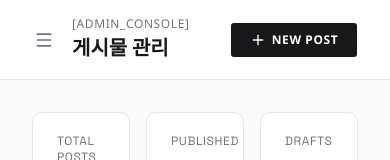
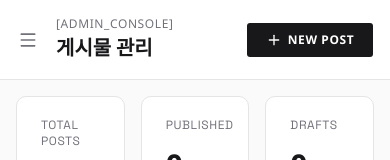
Before and after one commit to calevv/Z-cat-blog, a Next.js app: page /admin in a window 390 px wide. Shown: the top 160 px of the page. Built offline with nearby package versions, Linux system fonts and the light colour scheme; no server answers; the database is empty.

Commit message:
style: 반응형 점검 후 사소한 패딩/브레이크포인트 보정

```diff
--- a/src/app/(public)/diary/page.tsx
+++ b/src/app/(public)/diary/page.tsx
@@ -78,7 +78,7 @@ export default async function DiaryPage({
                       {post.excerpt}
                     </p>
                   </div>
-                  <div className="hidden shrink-0 sm:block">
+                  <div className="hidden shrink-0 md:block">
                     {/* 썸네일 */}
                     {post.cover_image ? (
                       <img
--- a/src/app/admin/(dashboard)/page.tsx
+++ b/src/app/admin/(dashboard)/page.tsx
@@ -83,7 +83,7 @@ export default async function AdminPage({
           </Button>
         }
       />
-      <div className="flex flex-1 flex-col gap-6 overflow-hidden p-8">
+      <div className="flex flex-1 flex-col gap-6 overflow-hidden p-4 md:p-8">
         <section className="grid grid-cols-3 gap-4">
           <StateCard label="Total Posts" value={total} />
           <StateCard label="Published" value={published} />
--- a/src/components/admin/dashboard/AdminHeader.tsx
+++ b/src/components/admin/dashboard/AdminHeader.tsx
@@ -6,7 +6,7 @@ interface AdminHeaderProps {
 
 export default function AdminHeader({ title, component, leftSlot }: AdminHeaderProps) {
   return (
-    <header className="flex h-20 items-center justify-between border-b border-neutral-200 bg-white px-8">
+    <header className="flex h-20 items-center justify-between border-b border-neutral-200 bg-white px-4 md:px-8">
       <div className="flex items-center gap-3">
         {leftSlot}
         <div>
```
